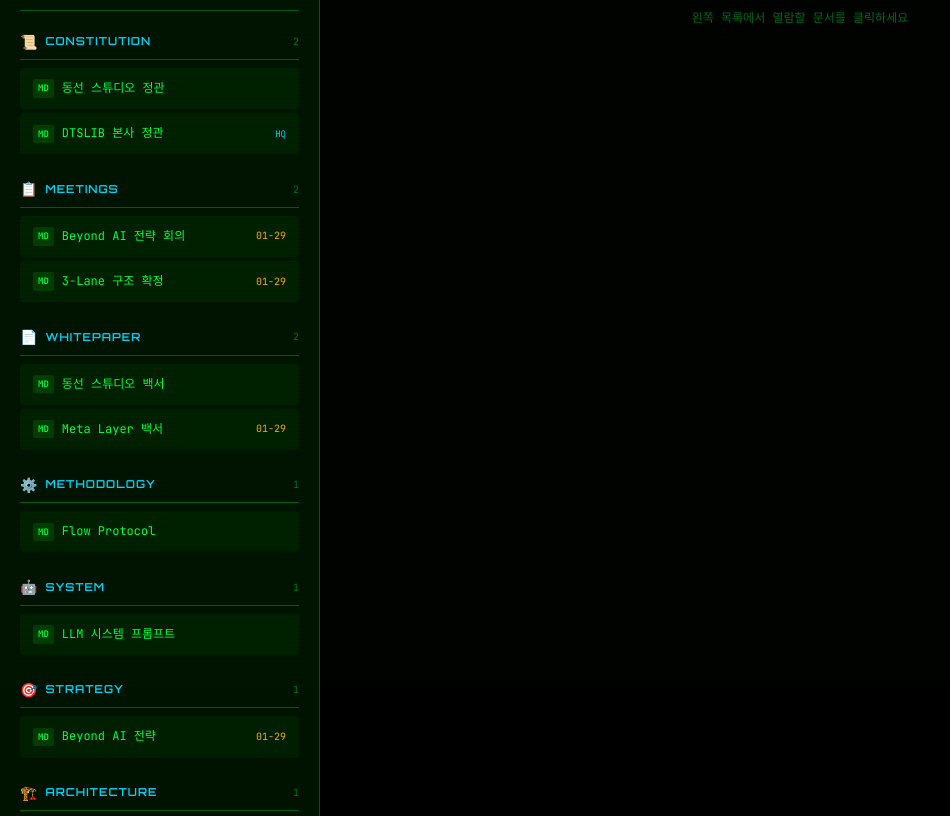
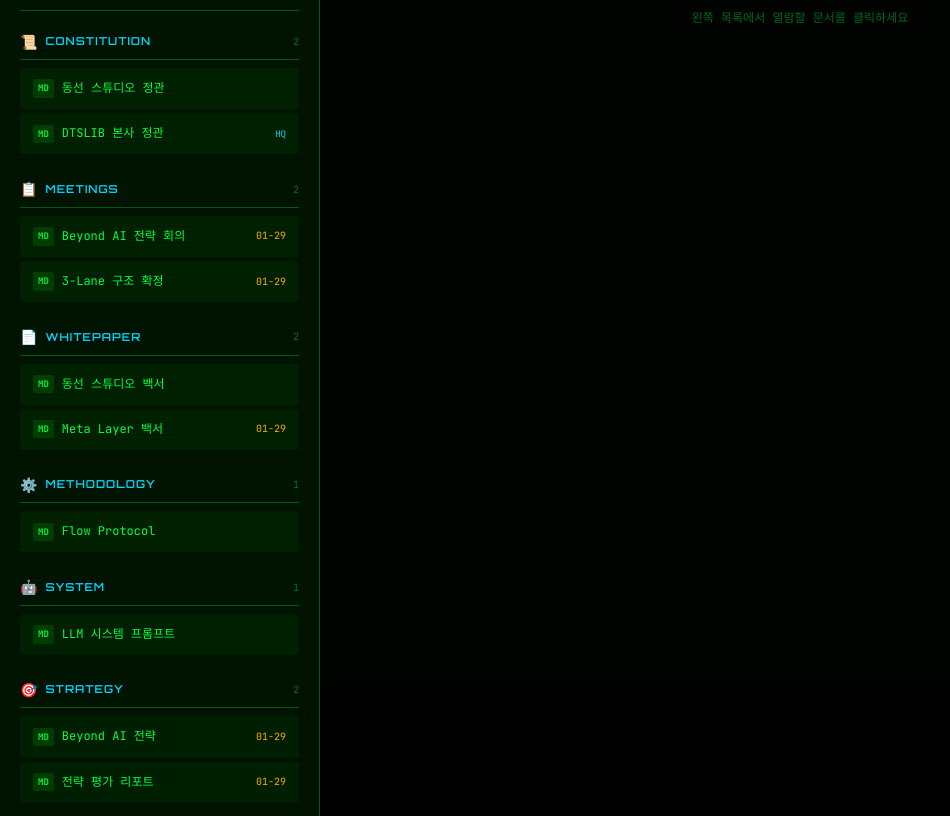
Before and after one commit to dtslib1979/dongseon-studio, a plain HTML site: page staff-office/index.html in a window 1280 px wide. Shown: the part 113-929 px from the top of the page, without its empty margins (0-950 px from the left). Drawn offline with nearby package versions, Linux system fonts and the light colour scheme.

Commit message:
feat: 전략 평가 리포트 추가 (9.2/10)
- docs/strategy-evaluation.md: Beyond AI 전략 평가
  - 전략 점수: 9.2/10
  - 성공 확률: 31.5% (업계 평균 3배)
  - Phase별 성공 확률 분석
  - 경쟁자 진입 장벽 분석
  - 비교 분석 (웹에이전시/유튜버/VC 스타트업)
- staff-office/index.html: STRATEGY 카테고리 업데이트

Co-Authored-By: Claude Opus 4.5 <noreply@anthropic.com>

```diff
--- a/staff-office/index.html
+++ b/staff-office/index.html
@@ -536,13 +536,20 @@
         <div class="category-header">
           <span class="category-icon">🎯</span>
           <span class="category-title">STRATEGY</span>
-          <span class="category-count">1</span>
+          <span class="category-count">2</span>
         </div>
         <ul class="doc-list">
           <li class="doc-item">
             <div class="doc-link" data-file="docs/beyond-ai-strategy.md" data-title="Beyond AI 전략">
               <span class="doc-type">MD</span>
               <span class="doc-name">Beyond AI 전략</span>
+              <span class="doc-date">01-29</span>
+            </div>
+          </li>
+          <li class="doc-item">
+            <div class="doc-link" data-file="docs/strategy-evaluation.md" data-title="전략 평가 리포트 (9.2/10)">
+              <span class="doc-type">MD</span>
+              <span class="doc-name">전략 평가 리포트</span>
               <span class="doc-date">01-29</span>
             </div>
           </li>
```
Also changed, not shown: 1 other file.
